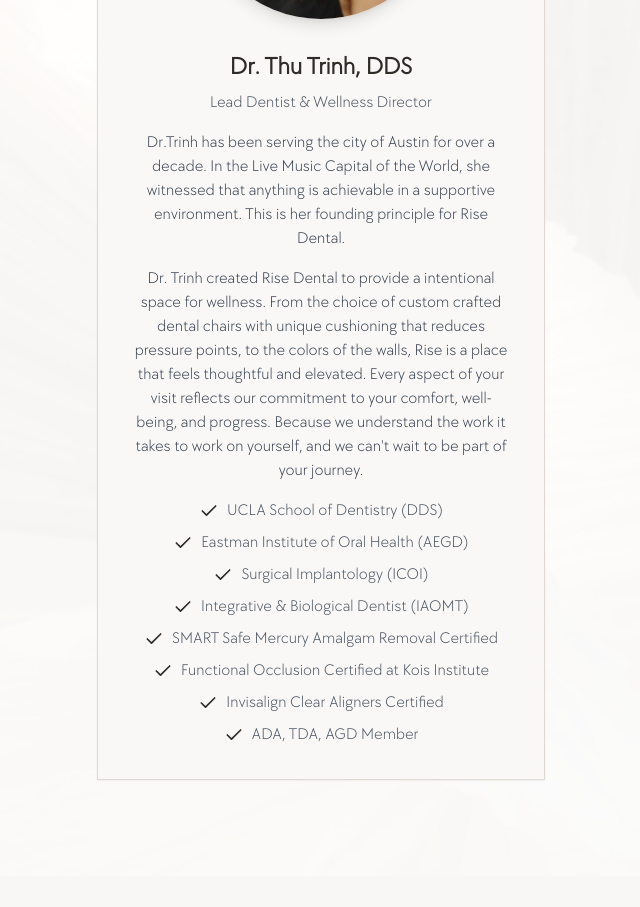
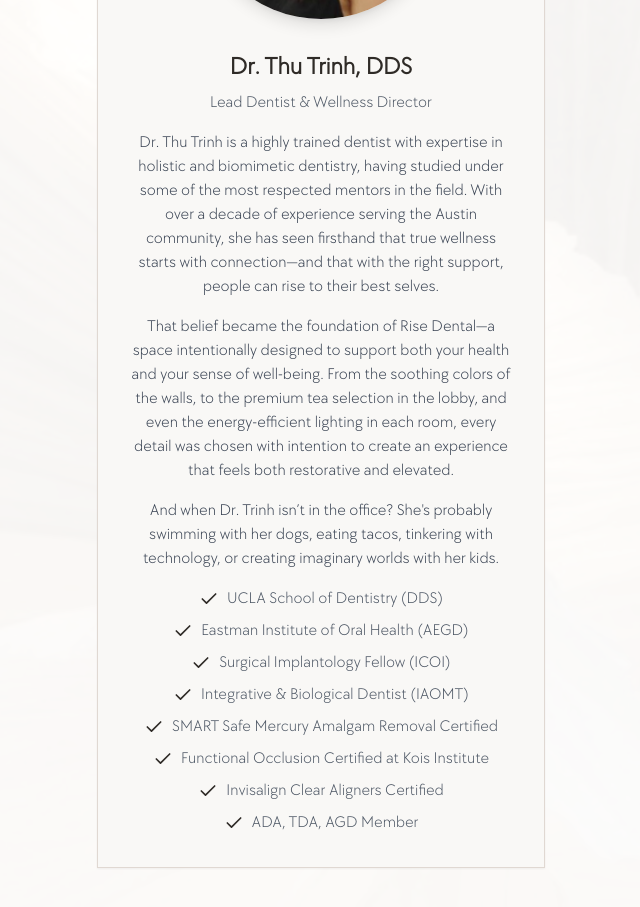
Before and after one commit to denthu2/justforked, a Next.js app: page /team in a window 1280 px wide. Shown: the part 1000-1907 px from the top of the page, without its empty margins (319-959 px from the left). Built offline with nearby package versions, Linux system fonts and the light colour scheme.

Commit message:
about me

```diff
--- a/app/team/page.tsx
+++ b/app/team/page.tsx
@@ -52,12 +52,14 @@
 
 </p>
 <p className="text-gray-700 mb-4">
-    Dr.Trinh has been serving the city of Austin for over a decade. In the Live Music Capital of the World, she witnessed that anything is achievable in a supportive environment. This is her founding principle for Rise Dental.
+Dr. Thu Trinh is a highly trained dentist with expertise in holistic and biomimetic dentistry, having studied under some of the most respected mentors in the field. With over a decade of experience serving the Austin community, she has seen firsthand that true wellness starts with connection—and that with the right support, people can rise to their best selves.
 </p>
 <p className="text-gray-700 mb-4">
-    Dr. Trinh created Rise Dental to provide a intentional space for wellness. From the choice of custom crafted dental chairs with unique cushioning that reduces pressure points, to the colors of the walls, Rise is a place that feels thoughtful and elevated. Every aspect of your visit reflects our commitment to your comfort, well-being, and progress. Because we understand the work it takes to work on yourself, and we can't wait to be part of your journey.
+That belief became the foundation of Rise Dental—a space intentionally designed to support both your health and your sense of well-being. From the soothing colors of the walls, to the premium tea selection in the lobby, and even the energy-efficient lighting in each room, every detail was chosen with intention to create an experience that feels both restorative and elevated.
 </p>
-
+<p className="text-gray-700 mb-4">
+And when Dr. Trinh isn’t in the office? She's probably swimming with her dogs, eating tacos, tinkering with technology, or creating imaginary worlds with her kids.
+</p>
 
                 <div className="space-y-2">
                 <div className="flex items-center justify-center text-gray-600">
@@ -70,7 +72,7 @@
                   </div>
                   <div className="flex items-center justify-center text-gray-600">
                     <Check className="h-5 w-5 text-primary mr-2" />
-                    <span>Surgical Implantology (ICOI)</span>
+                    <span>Surgical Implantology Fellow (ICOI)</span>
                   </div>
                   <div className="flex items-center justify-center text-gray-600">
                     <Check className="h-5 w-5 text-primary mr-2" />
```
